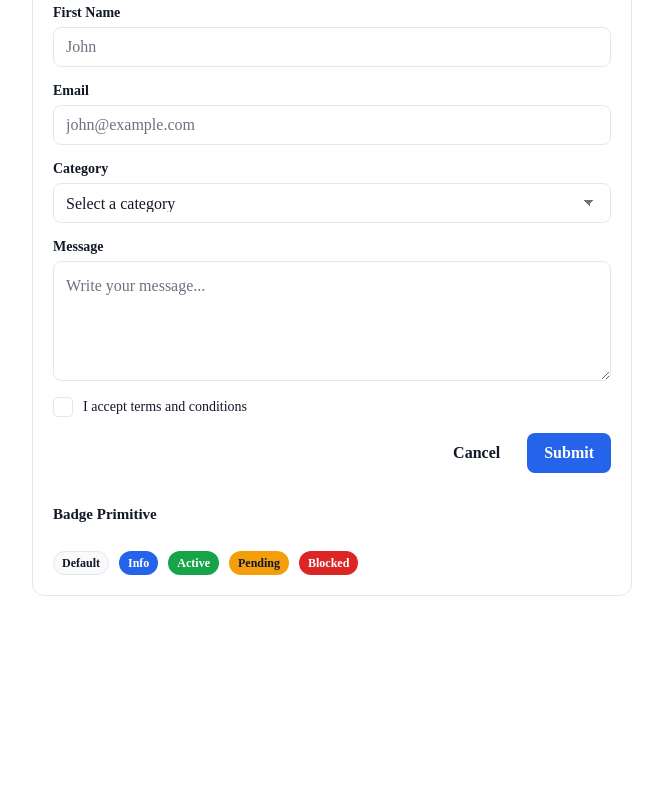
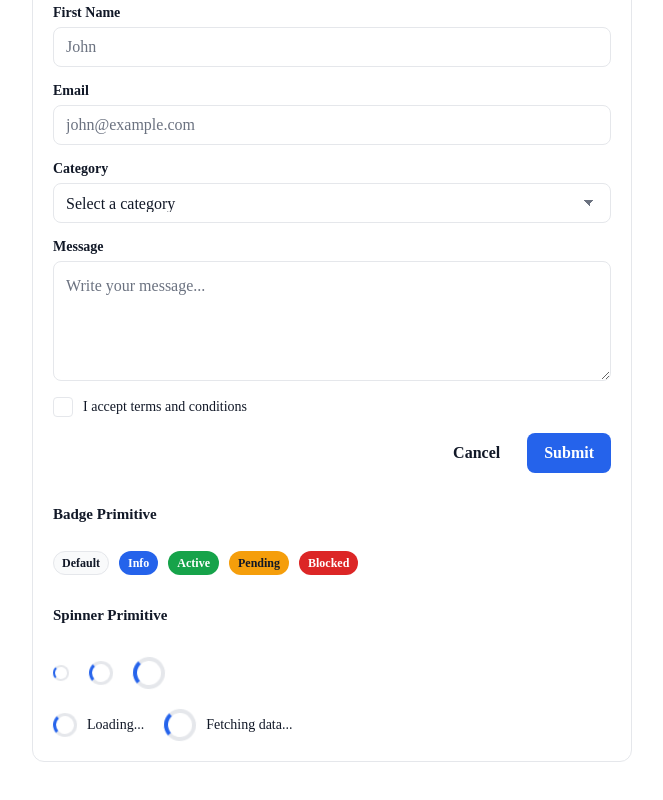
Before and after one commit to ingemedical16/project-os, a Next.js app: page /en in a window 1280 px wide. Shown: the part 3743-4543 px from the top of the page, without its empty margins (308-971 px from the left). Before the commit the page ends 4379 px from the top, so only its background shows below. Built offline with nearby package versions, Linux system fonts and the light colour scheme.

Commit message:
feat: add reusable spinner primitive

```diff
--- a/src/app/[locale]/page.tsx
+++ b/src/app/[locale]/page.tsx
@@ -7,6 +7,7 @@ import {
   LanguageShowcase,
   RadioShowcase,
   SelectShowcase,
+  SpinnerShowcase,
   SwitchShowcase,
   TextareaShowcase,
   ThemeShowcase,
@@ -30,6 +31,7 @@ export default function HomePage() {
         <SwitchShowcase />
         <FormShowcase />
         <BadgeShowcase />
+        <SpinnerShowcase />
       </div>
     </main>
   );
--- /dev/null
+++ b/src/components/ui/Spinner/Spinner.module.scss
@@ -0,0 +1,47 @@
+.wrapper {
+  display: inline-flex;
+  align-items: center;
+  gap: 1rem;
+}
+
+.spinner {
+  border-radius: 50%;
+
+  border-style: solid;
+  border-color: var(--border);
+  border-top-color: var(--accent);
+
+  animation: spin 0.8s linear infinite;
+}
+
+.sm {
+  width: 1.6rem;
+  height: 1.6rem;
+
+  border-width: 0.2rem;
+}
+
+.md {
+  width: 2.4rem;
+  height: 2.4rem;
+
+  border-width: 0.3rem;
+}
+
+.lg {
+  width: 3.2rem;
+  height: 3.2rem;
+
+  border-width: 0.4rem;
+}
+
+.label {
+  color: var(--text);
+  font-size: 1.4rem;
+}
+
+@keyframes spin {
+  to {
+    transform: rotate(360deg);
+  }
+}
--- /dev/null
+++ b/src/components/ui/Spinner/Spinner.tsx
@@ -0,0 +1,35 @@
+import styles from './Spinner.module.scss';
+
+import type { SpinnerProps } from './Spinner.types';
+
+export function Spinner({
+  size = 'md',
+  label,
+  className = '',
+  ...props
+}: SpinnerProps) {
+  const classes = [
+    styles.spinner,
+    styles[size],
+    className,
+  ]
+    .filter(Boolean)
+    .join(' ');
+
+  return (
+    <div
+      className={styles.wrapper}
+      role="status"
+      aria-live="polite"
+      {...props}
+    >
+      <div className={classes} />
+
+      {label ? (
+        <span className={styles.label}>
+          {label}
+        </span>
+      ) : null}
+    </div>
+  );
+}
--- /dev/null
+++ b/src/components/ui/Spinner/index.ts
@@ -0,0 +1,6 @@
+export { Spinner } from './Spinner';
+
+export type {
+  SpinnerProps,
+  SpinnerSize,
+} from './Spinner.types';
--- a/src/components/ui/index.ts
+++ b/src/components/ui/index.ts
@@ -50,3 +50,10 @@ export type {
   BadgeProps,
   BadgeVariant,
 } from './Badge';
+
+export { Spinner } from './Spinner';
+
+export type {
+  SpinnerProps,
+  SpinnerSize,
+} from './Spinner';
--- a/src/features/design-system/ index.ts
+++ b/src/features/design-system/ index.ts
@@ -9,3 +9,4 @@ export { RadioShowcase } from './RadioShowcase';
 export { SwitchShowcase } from './SwitchShowcase';
 export { FormShowcase } from './FormShowcase';
 export { BadgeShowcase } from './BadgeShowcase';
+export { SpinnerShowcase } from './SpinnerShowcase';
--- /dev/null
+++ b/src/features/design-system/SpinnerShowcase/SpinnerShowcase.module.scss
@@ -0,0 +1,12 @@
+.showcase {
+  display: flex;
+  flex-direction: column;
+  gap: 2rem;
+}
+
+.row {
+  display: flex;
+  align-items: center;
+  flex-wrap: wrap;
+  gap: 2rem;
+}
--- /dev/null
+++ b/src/features/design-system/SpinnerShowcase/SpinnerShowcase.tsx
@@ -0,0 +1,28 @@
+import { Spinner } from '@/components/ui';
+
+import styles from './SpinnerShowcase.module.scss';
+
+export function SpinnerShowcase() {
+  return (
+    <section className={styles.showcase}>
+      <h2>Spinner Primitive</h2>
+
+      <div className={styles.row}>
+        <Spinner size="sm" />
+
+        <Spinner size="md" />
+
+        <Spinner size="lg" />
+      </div>
+
+      <div className={styles.row}>
+        <Spinner label="Loading..." />
+
+        <Spinner
+          size="lg"
+          label="Fetching data..."
+        />
+      </div>
+    </section>
+  );
+}
--- /dev/null
+++ b/src/features/design-system/SpinnerShowcase/index.ts
@@ -0,0 +1 @@
+export { SpinnerShowcase } from './SpinnerShowcase';
```
Also changed, not shown: src/components/ui/Spinner/Spinner.types.ts (added, +12 -0 lines).
